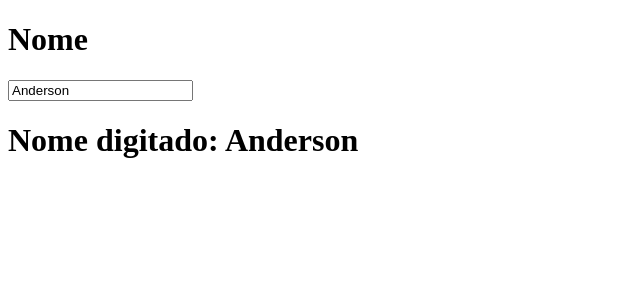
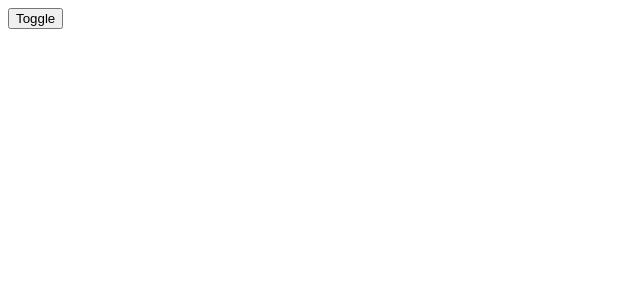
Before and after one commit to DocAnder/learning-angular, an Angular app: page / in a window 1280 px wide. Shown: the top 300 px of the page, without its empty margins (0-640 px from the left). Built offline with nearby package versions, Linux system fonts and the light colour scheme.

Commit message:
create a div to play with ngIf

```diff
--- a/src/app/app.component.html
+++ b/src/app/app.component.html
@@ -1,10 +1,3 @@
-<h1>Nome</h1>
-<input
- type="text" [(ngModel)]="name">
+<div style="background-color: bisque;" *ngIf="prop">Sou uma div!</div>
 
-<h1>Nome digitado: {{ name }}</h1>
-
-<!--
- [ngModel]="name" <-- Input
- (ngModelChange)="handleInputChange($event)" <-- Output
--->
+<button (click)="buttonToggle()">Toggle</button>
```
